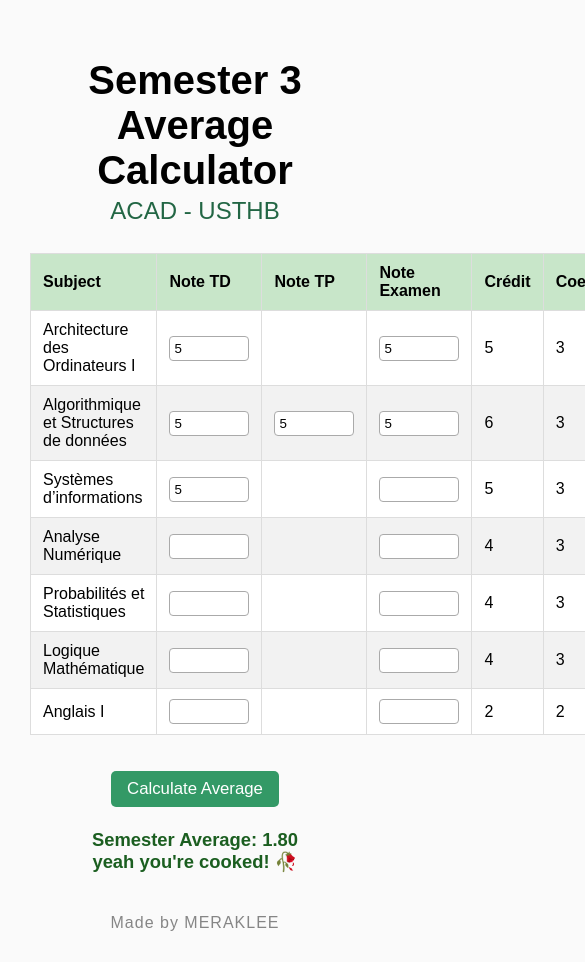
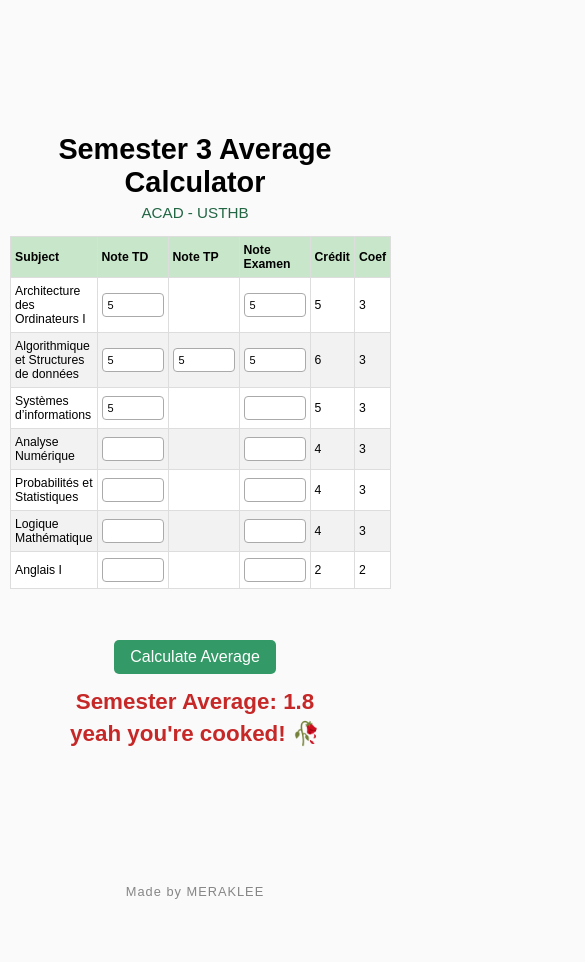
Before and after one commit to merakleee/ACAD-mean, a plain HTML site: page index.html in a window 390 px wide. Both pictures are taken after typing "5", "5", "5", "5", "5", "5" into the empty fields and a click on the button "Calculate Average". Shown: the whole page, 585 px wide, since content can reach past the window. After the commit the page ends 899 px from the top, so only its background shows below. Drawn offline with Linux system fonts and the light colour scheme.

Commit message:
Adding some changes

```diff
--- a/index.html
+++ b/index.html
@@ -5,6 +5,8 @@
     <meta charset="UTF-8">
     <title>ACAD mean</title>
     <link rel="stylesheet" href="style.css">
+    <meta name="viewport" content="width=device-width, initial-scale=1.0">
+
 </head>
 
 <body>
--- a/script.js
+++ b/script.js
@@ -1,5 +1,4 @@
 function calculateAverage() {
-    // Read input values
     let archi_td = parseFloat(document.getElementsByName('archi_td')[0].value) || 0;
     let archi_exam = parseFloat(document.getElementsByName('archi_exam')[0].value) || 0;
     let algo_td = parseFloat(document.getElementsByName('algo_td')[0].value) || 0;
@@ -16,7 +15,6 @@ function calculateAverage() {
     let ang_td = parseFloat(document.getElementsByName('ang_td')[0].value) || 0;
     let ang_exam = parseFloat(document.getElementsByName('ang_exam')[0].value) || 0;
 
-    // Subject averages
     let archi_avg = archi_td * 0.4 + archi_exam * 0.6;
     let algo_avg = algo_td * 0.2 + algo_tp * 0.2 + algo_exam * 0.6;
     let sys_avg = sys_td * 0.4 + sys_exam * 0.6;
@@ -25,7 +23,6 @@ function calculateAverage() {
     let log_avg = log_td * 0.4 + log_exam * 0.6;
     let ang_avg = ang_td * 0.4 + ang_exam * 0.6;
 
-    // Coefficients
     let archi_coef = 3;
     let algo_coef = 3;
     let sys_coef = 3;
@@ -34,7 +31,6 @@ function calculateAverage() {
     let log_coef = 3;
     let ang_coef = 2;
 
-    // Weighted sum and semester average
     let weighted_sum =
         archi_avg * archi_coef +
         algo_avg * algo_coef +
@@ -44,26 +40,41 @@ function calculateAverage() {
         log_avg * log_coef +
         ang_avg * ang_coef;
 
-    let semester_average = (weighted_sum / 20).toFixed(2);
+    let semester_average = parseFloat((weighted_sum / 20).toFixed(2));
 
-    document.getElementById('averageResult').innerText = "Semester Average: " + semester_average;
+    if (semester_average < 0 || semester_average > 20) {
+        console.log("ERROR");
+        document.getElementById("averageResult").innerHTML = "ERROR: Average must be between 0 and 20";
+        document.getElementById("averageResult").style.color = "red";
+        document.getElementById("averageResult").classList.remove("result-bad", "result-mid", "result-good", "result-excellent");
+        return;
+    }
 
-    let comment = "";
-    let emoji = "";
+    let comment = "", emoji = "", resultClass = "";
+
     if (semester_average < 5) {
         comment = "yeah you're cooked!";
-        emoji = "🥀"; // wilted flower
+        emoji = "🥀";
+        resultClass = "result-bad";
     } else if (semester_average < 10) {
         comment = "zeyer rohak hbibi!";
-        emoji = "😔"; // pensive face
+        emoji = "😔";
+        resultClass = "result-mid";
     } else if (semester_average < 14) {
         comment = "gg you did well!";
-        emoji = "👏"; // clap
-    } else {
+        emoji = "👏";
+        resultClass = "result-good";
+    } else if (semester_average <= 20) {
         comment = "KHABACH!";
-        emoji = "☝️🤓"; // point up and nerd face
+        emoji = "☝️🤓";
+        resultClass = "result-excellent";
     }
 
-    document.getElementById('averageResult').innerHTML =
-        "Semester Average: " + semester_average + "<br><span>" + comment + " " + emoji + "</span>";
+    const resultDiv = document.getElementById('averageResult');
+    resultDiv.classList.remove("result-bad", "result-mid", "result-good", "result-excellent", "result-animate");
+    resultDiv.classList.add(resultClass, "result-animate");
+
+    resultDiv.innerHTML = "Semester Average: " + semester_average + "<br><span>" + comment + " " + emoji + "</span>";
+    resultDiv.style.color = "";
+    setTimeout(() => resultDiv.classList.remove("result-animate"), 450);
 }
--- a/style.css
+++ b/style.css
@@ -63,9 +63,11 @@ button:hover {
 
 #averageResult {
     margin-top: 22px;
-    font-size: 1.15em;
+    font-size: 1.5em;
     font-weight: bold;
-    color: #1b5e20;
+    min-height: 2.5em;
+    text-align: center;
+    transition: color 0.3s;
 }
 
 .center-container {
@@ -94,3 +96,119 @@ button:hover {
     opacity: 0.7;
     letter-spacing: 1px;
 }
+
+.center-container {
+    min-height: 100vh;
+    display: flex;
+    flex-direction: column;
+    align-items: center;
+    justify-content: center;
+}
+
+table {
+    max-width: 98vw;
+    width: 400px;
+    margin: 0 auto;
+    font-size: 1em;
+}
+
+@media (max-width: 768px) {
+
+
+    h1 {
+        font-size: 1.8em;
+        margin: 15px 0 5px 0;
+    }
+
+    h2 {
+        font-size: 0.95em;
+        margin: 0 0 15px 0;
+    }
+
+    body {
+        padding: 10px;
+        margin: 0;
+    }
+
+    .center-container {
+        padding: 10px;
+    }
+
+    table {
+        width: 95vw;
+        font-size: 0.9em;
+    }
+
+    th,
+    td {
+        padding: 6px 4px;
+        font-size: 0.85em;
+    }
+
+    input[type="number"] {
+        width: 50px;
+        padding: 5px;
+        font-size: 0.9em;
+    }
+
+    button {
+        font-size: 1em;
+        padding: 8px 16px;
+        margin-top: 15px;
+    }
+
+
+    #averageResult {
+        font-size: 1.4em;
+        margin-top: 15px;
+    }
+
+    #averageResult span {
+        display: block;
+        margin-top: 5px;
+    }
+
+    .credit {
+        font-size: 0.8em;
+        margin-top: 20px;
+    }
+}
+
+body {
+    margin: 0;
+    padding: 0;
+}
+
+.result-bad {
+    color: #c62828;
+}
+
+.result-mid {
+    color: #f9a825;
+}
+
+.result-good {
+    color: #388e3c;
+}
+
+.result-excellent {
+    color: #1565c0;
+}
+
+@keyframes pop-result {
+    0% {
+        transform: scale(1);
+    }
+
+    60% {
+        transform: scale(1.24);
+    }
+
+    100% {
+        transform: scale(1);
+    }
+}
+
+.result-animate {
+    animation: pop-result 0.4s ease;
+}
```
